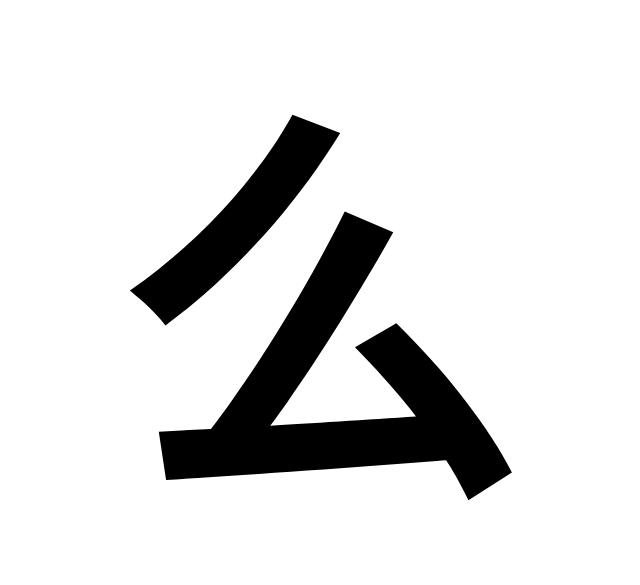
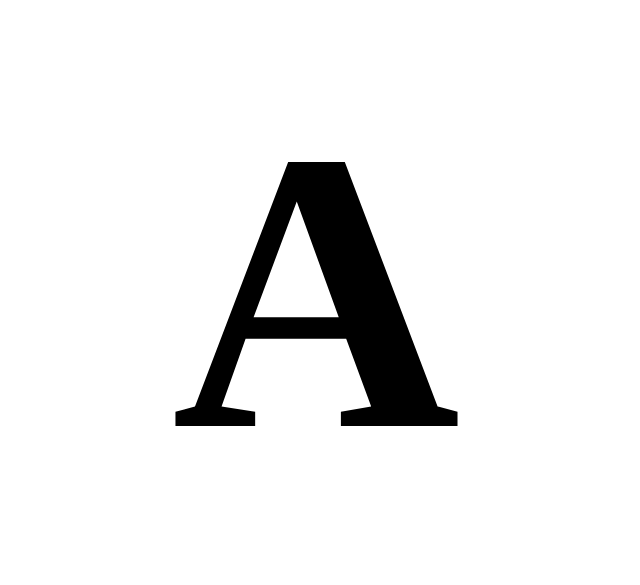
Before and after one commit to joscha0/full-page-character, a plain HTML site: page index.html in a window 1280 px wide. Shown: the part 108-693 px from the top of the page, without its empty margins (324-964 px from the left). Drawn offline with Linux system fonts and the light colour scheme.

Commit message:
changed character to "a"

```diff
--- a/index.html
+++ b/index.html
@@ -5,7 +5,8 @@
     <meta charset="utf-8">
     <title></title>
     <style>
-        html, body {
+        html,
+        body {
             margin: 0;
             height: 100%;
         }
@@ -15,6 +16,7 @@
             align-items: center;
             justify-content: center;
         }
+
         h1 {
             font-size: 50vh;
             margin: 0;
@@ -23,7 +25,7 @@
 </head>
 
 <body>
-    <h1>么</h1>
+    <h1>A</h1>
 </body>
 
 </html>
```
Also changed, not shown: Screenshot.png, 1 other file.
